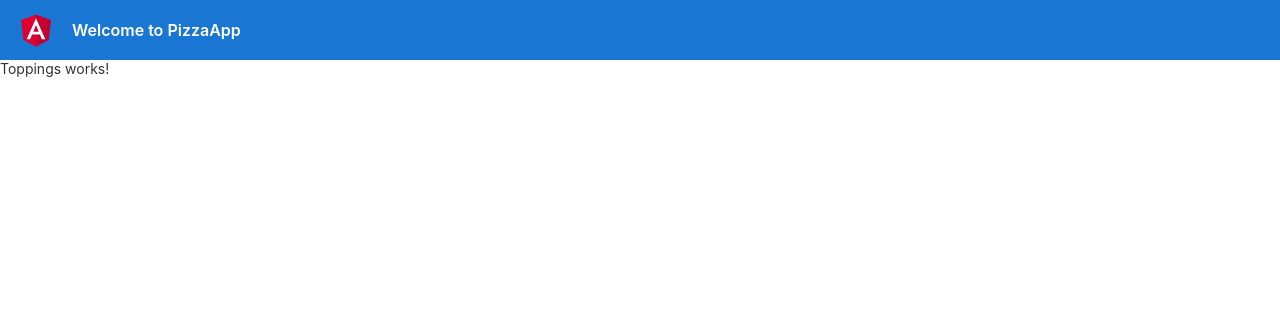
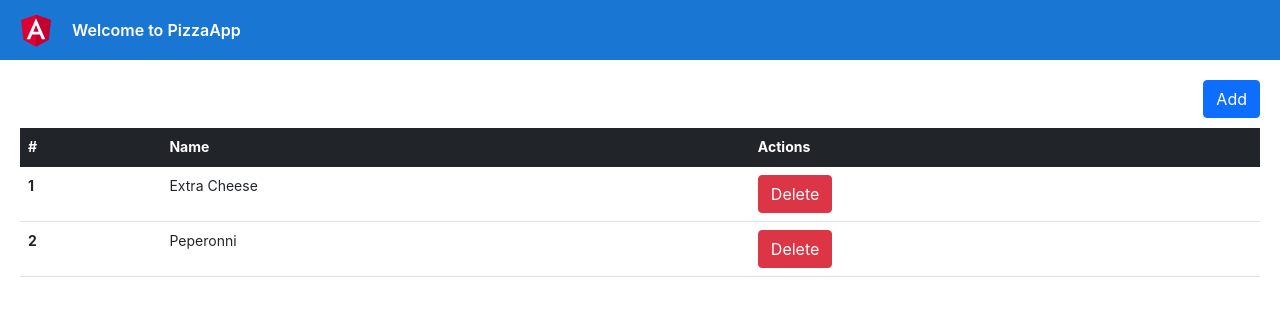
Before and after one commit to AlexCardonaTX/PizzaExcersice-UI, an Angular app: page /toppings in a window 1280 px wide. Shown: the top 316 px of the page. Built offline with nearby package versions, Linux system fonts and the light colour scheme.

Commit message:
Implemented view for toppings list

```diff
--- a/angular.json
+++ b/angular.json
@@ -31,9 +31,13 @@
               "src/assets"
             ],
             "styles": [
+              "node_modules/bootstrap/dist/css/bootstrap.min.css",
               "src/styles.sass"
             ],
-            "scripts": []
+            "scripts": [
+              "node_modules/jquery/dist/jquery.min.js",
+              "node_modules/bootstrap/dist/js/bootstrap.min.js"
+            ]
           },
           "configurations": {
             "production": {
--- a/package.json
+++ b/package.json
@@ -19,6 +19,8 @@
     "@angular/platform-browser-dynamic": "~12.2.0",
     "@angular/router": "~12.2.0",
     "bootstrap": "^5.1.3",
+    "jquery": "^3.6.0",
+    "popper.js": "^1.16.1",
     "rxjs": "~6.6.0",
     "tslib": "^2.3.0",
     "zone.js": "~0.11.4"
--- a/src/app/app.component.sass
+++ b/src/app/app.component.sass
@@ -13,5 +13,7 @@
 .content
   height: calc(100% - 60px)
   width: 100%
+  display: flex
+  justify-content: center
 p
   margin: 0
--- a/src/app/app.module.ts
+++ b/src/app/app.module.ts
@@ -3,6 +3,7 @@ import { BrowserModule } from '@angular/platform-browser';
 
 import { AppRoutingModule } from './app-routing.module';
 import { AppComponent } from './app.component';
+import { ToppingsModule } from './toppings/toppings.module';
 
 @NgModule({
   declarations: [
@@ -10,7 +11,8 @@ import { AppComponent } from './app.component';
   ],
   imports: [
     BrowserModule,
-    AppRoutingModule
+    AppRoutingModule,
+    ToppingsModule
   ],
   providers: [],
   bootstrap: [AppComponent]
--- a/src/app/toppings/toppings.component.html
+++ b/src/app/toppings/toppings.component.html
@@ -1 +1,25 @@
-Toppings works!
+<div class="toppings__container">
+  <div class="toppings__table">
+    <div class="toppings__actions">
+      <button type="button" class="btn btn-primary">Add</button>
+    </div>
+    <table class="table table-hover">
+      <thead class="table-dark">
+        <tr>
+          <th scope="col">#</th>
+          <th scope="col">Name</th>
+          <th scope="col">Actions</th>
+        </tr>
+      </thead>
+      <tbody>
+        <tr *ngFor="let topping of data; let index=index">
+          <th scope="row">{{ index+1 }}</th>
+          <td>{{topping.ingredientName}}</td>
+          <td>
+            <button type="button" class="btn btn-danger">Delete</button>
+          </td>
+        </tr>
+      </tbody>
+    </table>
+  </div>
+</div>
--- a/src/app/toppings/toppings.component.sass
+++ b/src/app/toppings/toppings.component.sass
@@ -0,0 +1,15 @@
+.toppings__container
+	width: 100vw
+	height: calc( 100vh - 60px )
+	display: flex
+	flex-direction: row
+
+.toppings__table
+	flex: 1
+	display: flex
+	flex-direction: column
+	margin: 20px
+
+.toppings__actions
+	align-self: flex-end
+	margin-bottom: 10px
--- a/src/app/toppings/toppings.component.ts
+++ b/src/app/toppings/toppings.component.ts
@@ -22,6 +22,7 @@ export class ToppingsComponent implements OnInit {
   constructor() { }
 
   ngOnInit(): void {
+    console.log(this.data);
   }
 
 }
```
Also changed, not shown: 1 other file (tests, documents, lock files or other folders).
